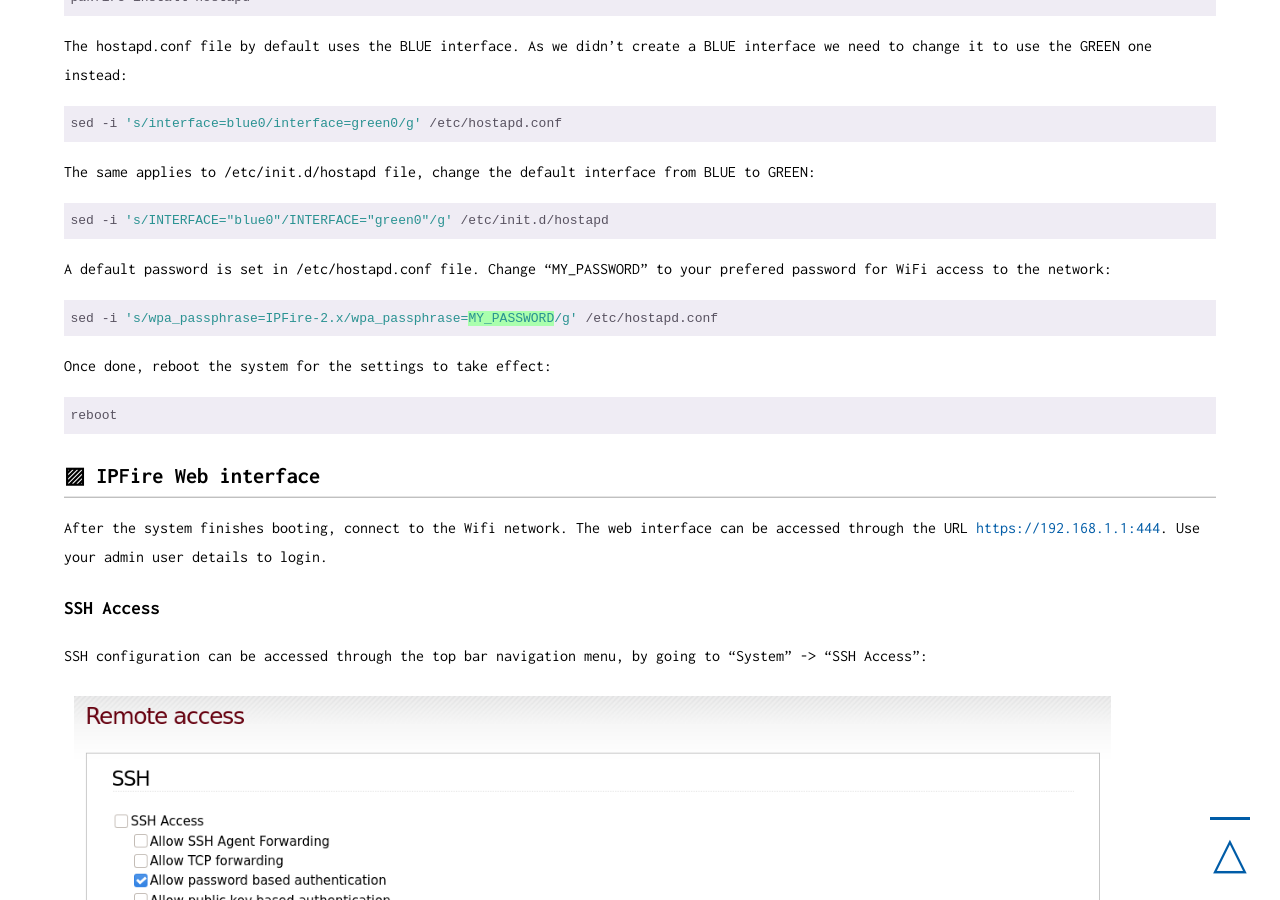
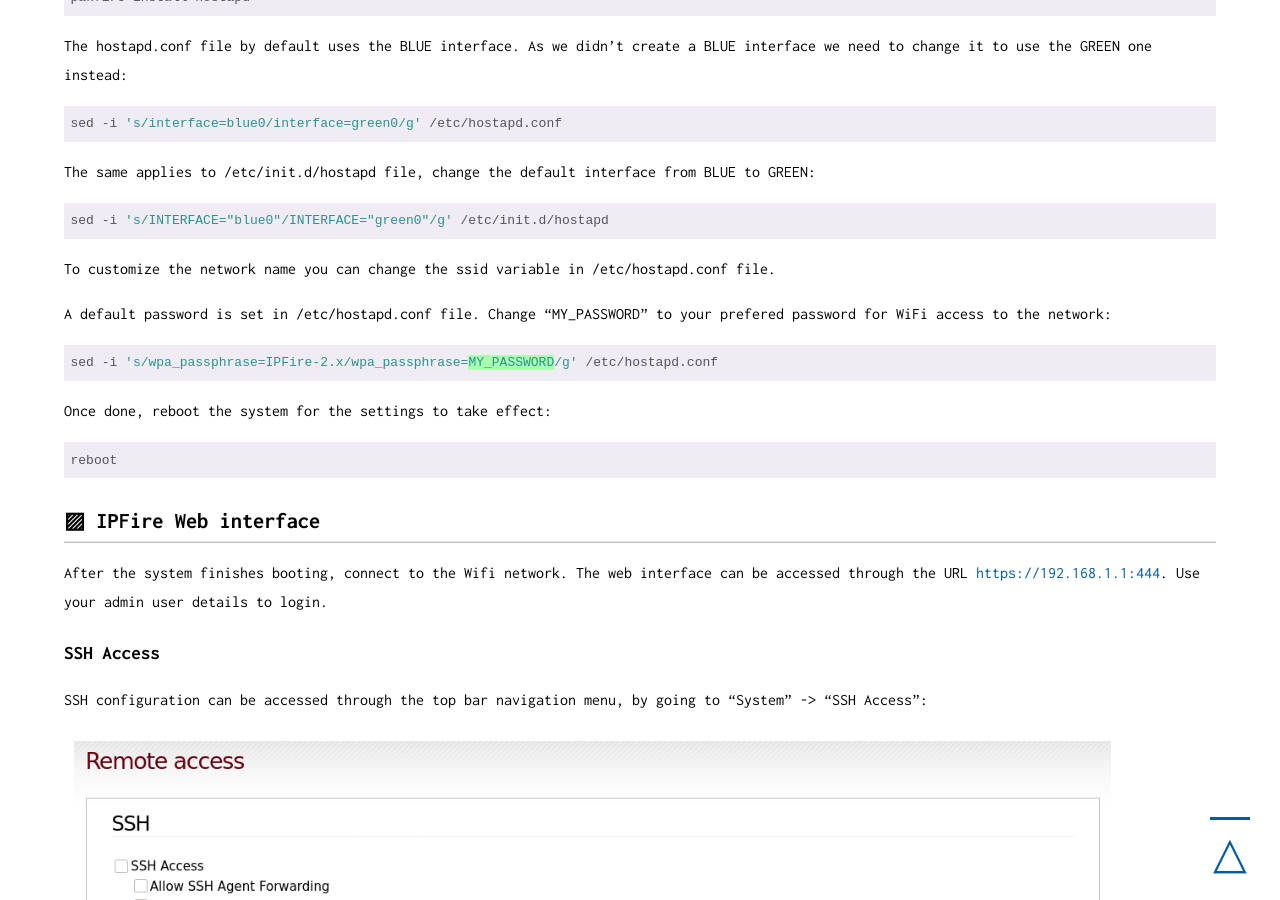
Before and after one commit to qwertzy-antonio-godinho/qwertzy-antonio-godinho.github.io, a Jekyll site: the page built from _posts/2021-03-08-Malware-Lab-Part-2-The-Router-Firewall.md, in a window 1280 px wide and 900 px high, scrolled down 5501 px. Built offline with Jekyll 4.4.1, drawn with Linux system fonts in a browser that asks for light colours; some of the changed text lies outside the part shown.

Commit message:
the router fixes

````diff
--- a/_posts/2021-03-08-Malware-Lab-Part-2-The-Router-Firewall.md
+++ b/_posts/2021-03-08-Malware-Lab-Part-2-The-Router-Firewall.md
@@ -87,6 +87,8 @@
 
 <pre><code class="bash">sed -i 's/INTERFACE="blue0"/INTERFACE="green0"/g' /etc/init.d/hostapd</code></pre>
 
+To customize the network name you can change the ssid variable in /etc/hostapd.conf file.
+
 A default password is set in /etc/hostapd.conf file. Change "MY_PASSWORD" to your prefered password for WiFi access to the network:
 
 <pre><code class="bash">sed -i 's/wpa_passphrase=IPFire-2.x/wpa_passphrase=<span class="highlight-green">MY_PASSWORD</span>/g' /etc/hostapd.conf</code></pre>
@@ -160,3 +162,5 @@
 </code></pre>
 
 Execute the script ```start-vpn.sh``` and if everything is right you should see the message "Initialization Sequence Completed".
+
+To use the VPN, connect the device through Wifi to the network.
````
